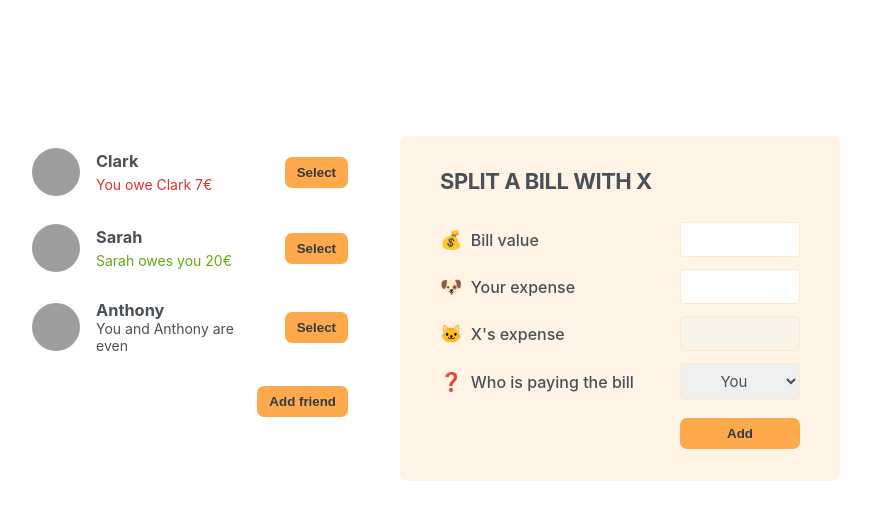
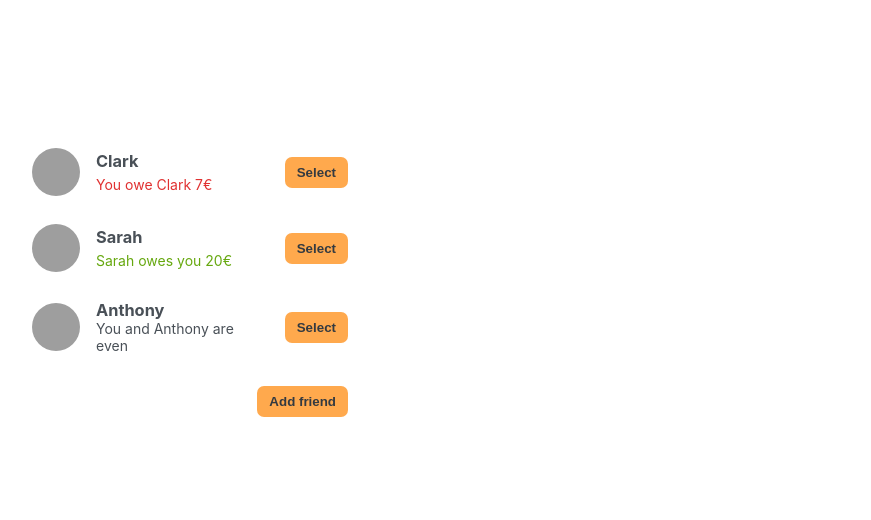
Before and after one commit to seoyeonum/eat-n-split, a React (Create React App) app: page / in a window 1280 px wide. Shown: the top 520 px of the page, without its empty margins (210-1081 px from the left). Built offline with nearby package versions, Linux system fonts and the light colour scheme; grey boxes are pictures that could not be loaded; the HTML template or start-up script is replaced by a standard one.

Commit message:
✨ feat: select a friend
- add selectedFriend variable as useState type
- hand over selectedFriend to FriendsList, FormSplitBill and Friend
- add handleSelection function to display friend's name on FormSplitBill
- use question mark to prevent error related to null

```diff
--- a/src/App.js
+++ b/src/App.js
@@ -33,6 +33,8 @@
   const [friends, setFriends] = useState(initialFriends);
   const [showAddFriend, setShowAddFriend] = useState(false);
 
+  const [selectedFriend, setSelectedFriend] = useState(null);
+
   function handleShowAddFriend() {
     setShowAddFriend((show) => !show);
   }
@@ -42,34 +44,53 @@
     setShowAddFriend(false);
   }
 
+  function handleSelection(friend) {
+    // setSelectedFriend(friend);
+    setSelectedFriend((cur) => (cur?.id === friend.id ? null : friend));
+    setShowAddFriend(false);
+  }
+
   return (
     <div className="app">
       <div className="sidebar">
-        <FriendsList friends={friends} />
+        <FriendsList
+          friends={friends}
+          selectedFriend={selectedFriend}
+          onSelection={handleSelection}
+        />
+
         {showAddFriend && <FormAddFriend onAddFreind={handleAddFriend} />}
+
         <Button onClick={handleShowAddFriend}>
           {showAddFriend ? 'Close' : 'Add friend'}
         </Button>
       </div>
-      <FormSplitBill />
+      {selectedFriend && <FormSplitBill selectedFriend={selectedFriend} />}
     </div>
   );
 }
 
-function FriendsList({ friends }) {
+function FriendsList({ friends, onSelection, selectedFriend }) {
   // const freinds = initialFriends;
   return (
     <ul>
       {friends.map((friend) => (
-        <Friend friend={friend} key={friend.id} />
+        <Friend
+          friend={friend}
+          key={friend.id}
+          selectedFriend={selectedFriend}
+          onSelection={onSelection}
+        />
       ))}
     </ul>
   );
 }
 
-function Friend({ friend }) {
+function Friend({ friend, onSelection, selectedFriend }) {
+  const isSelected = selectedFriend?.id === friend.id;
+
   return (
-    <li>
+    <li className={isSelected ? 'selected' : ''}>
       <img src={friend.image} alt={friend.name} />
       <h3>{friend.name}</h3>
 
@@ -85,7 +106,9 @@
       )}
       {friend.balance === 0 && <p>You and {friend.name} are even</p>}
 
-      <Button>Select</Button>
+      <Button onClick={() => onSelection(friend)}>
+        {isSelected ? 'Close' : 'Select'}
+      </Button>
     </li>
   );
 }
@@ -134,10 +157,10 @@
   );
 }
 
-function FormSplitBill({}) {
+function FormSplitBill({ selectedFriend }) {
   return (
     <form className="form-split-bill">
-      <h2>Split a bill with X</h2>
+      <h2>Split a bill with {selectedFriend.name}</h2>
 
       <label>💰 Bill value</label>
       <input type="text" />
@@ -145,13 +168,13 @@
       <label>🐶 Your expense</label>
       <input type="text" />
 
-      <label>🐱 X's expense</label>
+      <label>🐱 {selectedFriend.name}'s expense</label>
       <input type="text" disabled />
 
       <label>❓ Who is paying the bill</label>
       <select>
         <option value="user">You</option>
-        <option value="friend">X</option>
+        <option value="friend">{selectedFriend.name}</option>
       </select>
 
       <Button>Add</Button>
```
